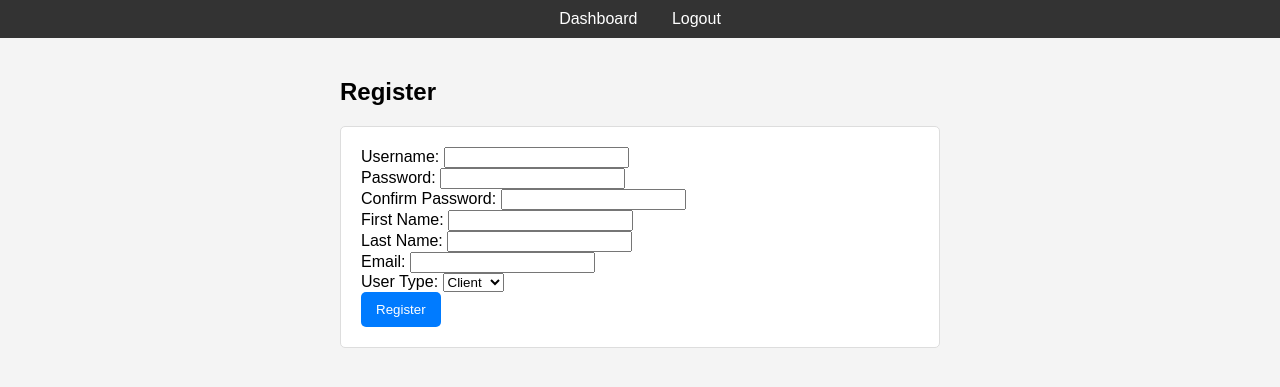
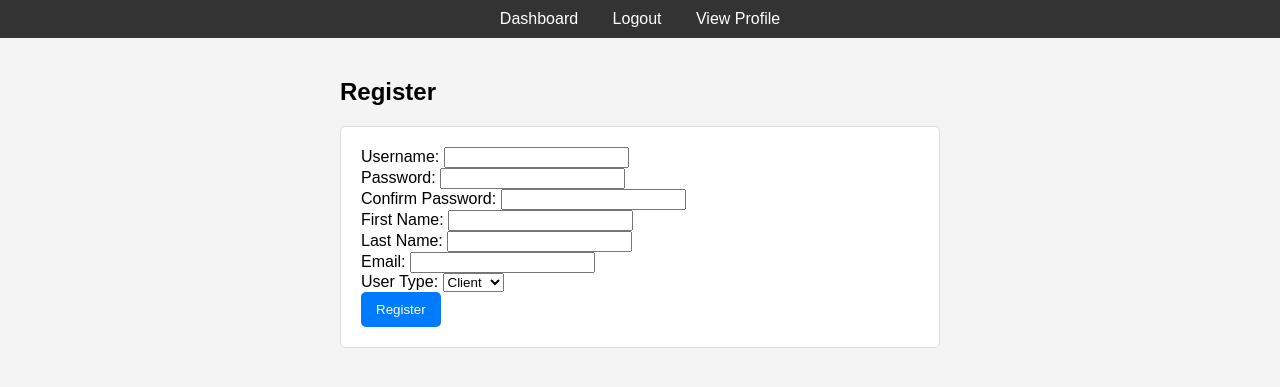
Before and after one commit to Pharoh0/easy-fit, a Django app: page /auth-users/register/ in a window 1280 px wide. Shown: the top 387 px of the page. Run offline with Django 4.2, Linux system fonts and the light colour scheme.

Commit message:
add view profile to base

```diff
--- a/templates/base.html
+++ b/templates/base.html
@@ -15,6 +15,7 @@
             <ul>
                 <li><a href="{% url 'auth_users:dashboard' %}">Dashboard</a></li>
                 <li><a href="{% url 'auth_users:user-logout' %}">Logout</a></li>
+                <li><a href="{% url 'profiles:view_profile' %}">View Profile</a></li>
             </ul>
         </nav>
     </header>
```
